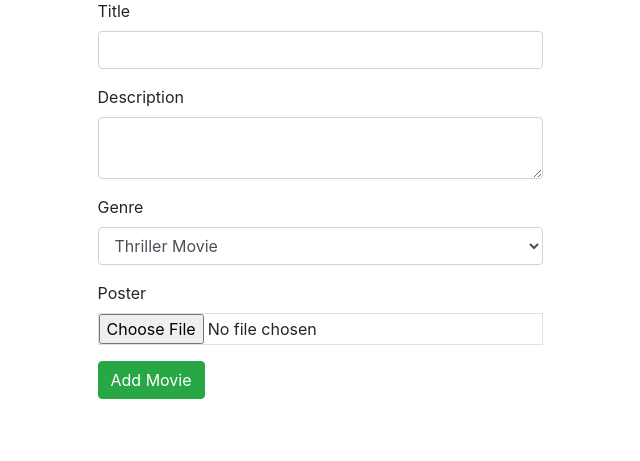
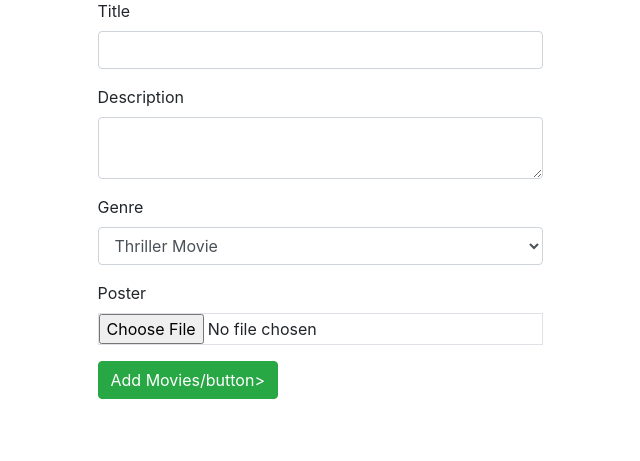
Before and after one commit to sirkaranja/movie_shop, a PHP site: page /add_product.php in a window 1280 px wide. Shown: the part 94-555 px from the top of the page, without its empty margins (320-960 px from the left). Run offline with PHP 8.4, Linux system fonts and the light colour scheme; the visitor is signed in with stand-in values (Sample User, id 1).

Commit message:
changed to movies

```diff
--- a/add_product.php
+++ b/add_product.php
@@ -76,7 +76,7 @@ header("location:add_product.php");
 </div>
 
 
-<button class="btn btn-success">Add Movie</button>
+<button class="btn btn-success">Add Movies/button>
 
 
 </form>
```
